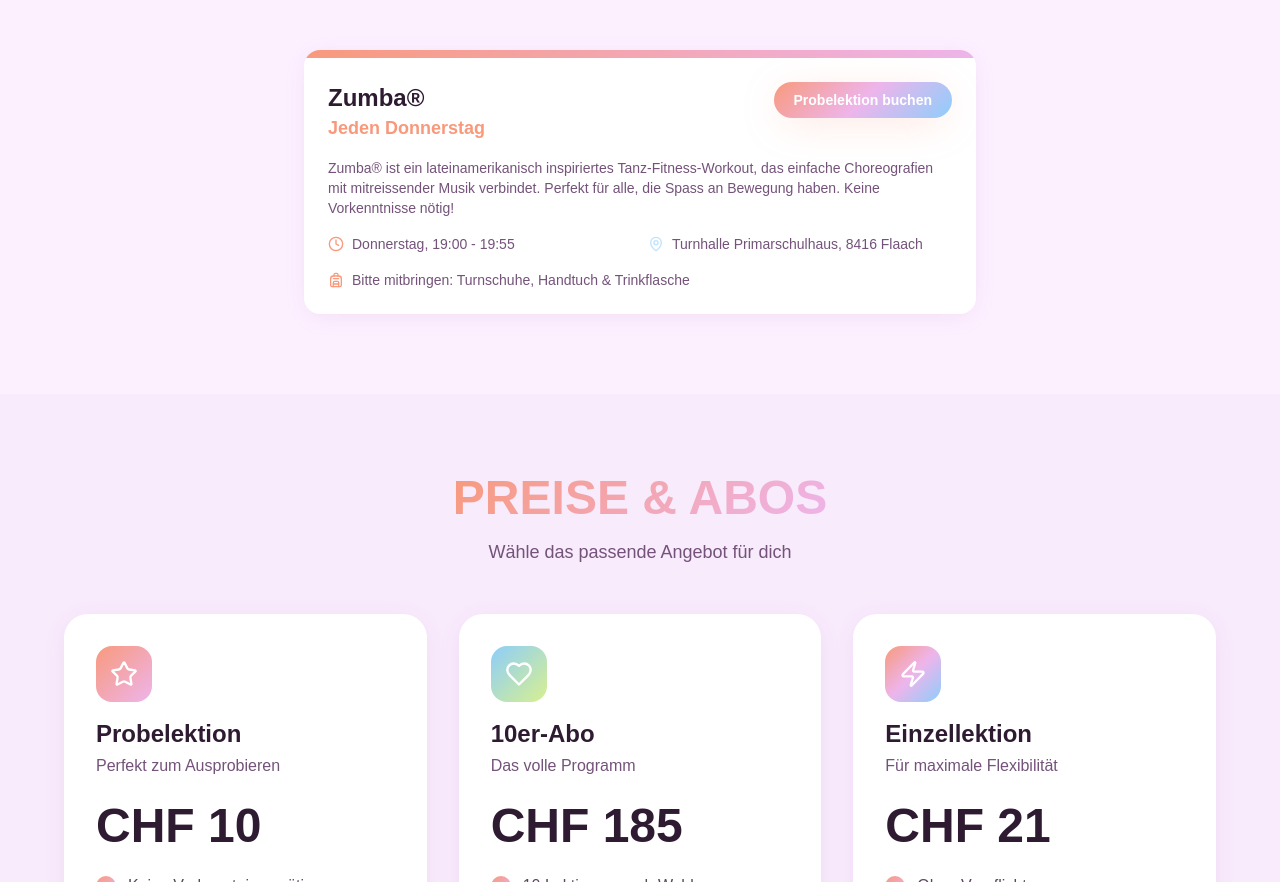
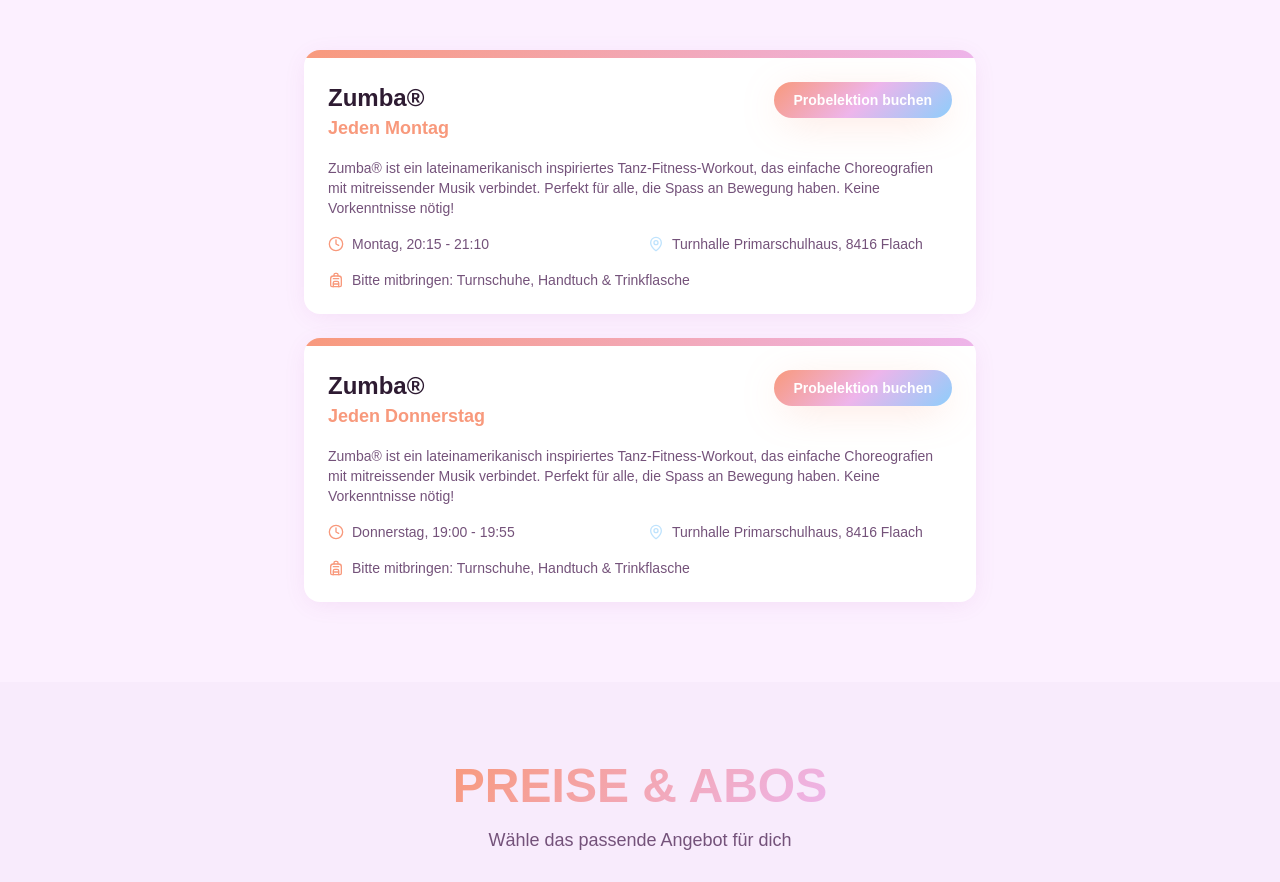
Before and after one commit to mrfischer621/zumba-flow, a React (Vite) app: page / in a window 1280 px wide. Shown: the part 890-1772 px from the top of the page. Built offline with nearby package versions, Linux system fonts and the light colour scheme; the HTML template or start-up script is replaced by a standard one; a web font is replaced by a local one.

Commit message:
Changes
Co-authored-by: mrfischer621 <113114744+mrfischer621@users.noreply.github.com>

```diff
--- a/src/components/ClassSchedule.tsx
+++ b/src/components/ClassSchedule.tsx
@@ -4,6 +4,16 @@ import { Calendar, Clock, MapPin, Users, Backpack } from "lucide-react";
 import EnrollmentModal from "./EnrollmentModal";
 
 const classes = [
+  {
+    day: "Montag",
+    time: "20:15 - 21:10",
+    type: "Zumba®",
+    location: "Turnhalle Primarschulhaus, 8416 Flaach",
+    spotsLeft: 20,
+    totalSpots: 20,
+    color: "primary",
+    badge: "Neu ab September 2026",
+  },
   {
     day: "Donnerstag",
     time: "19:00 - 19:55",
```
